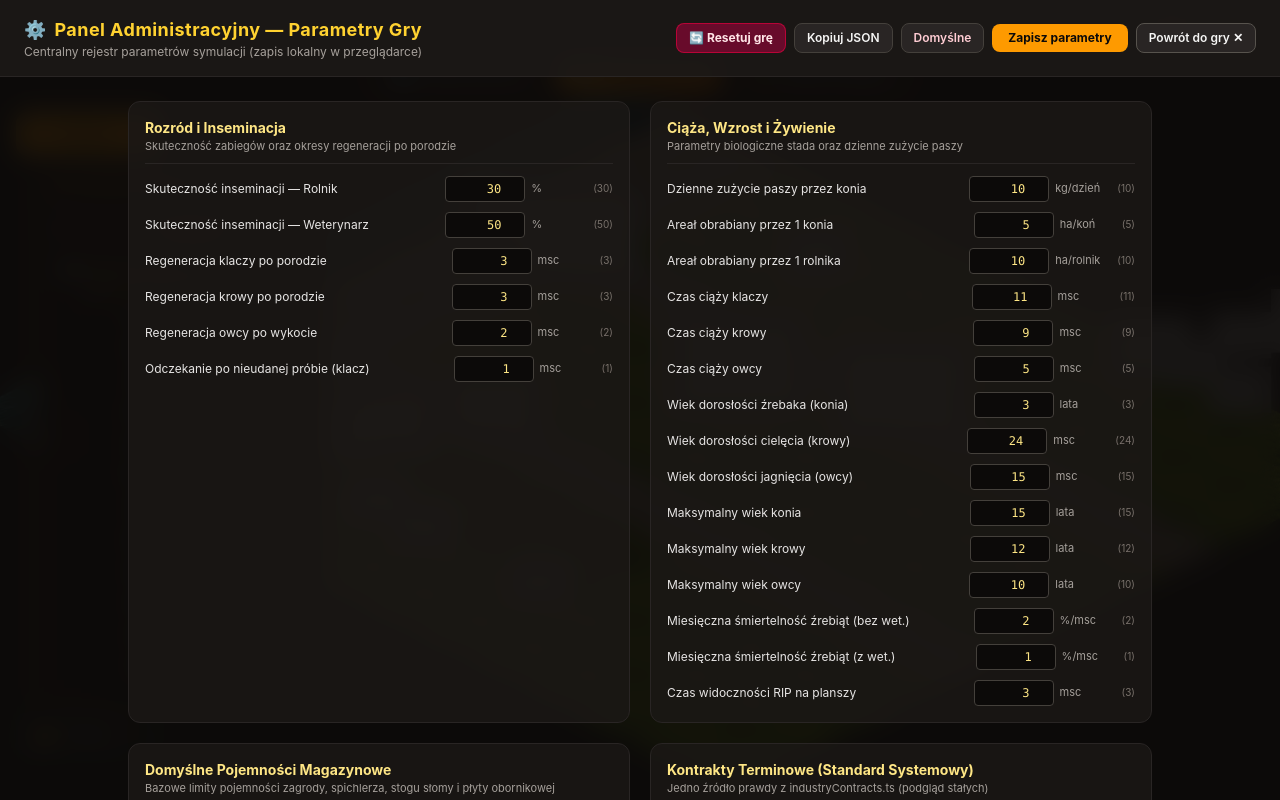
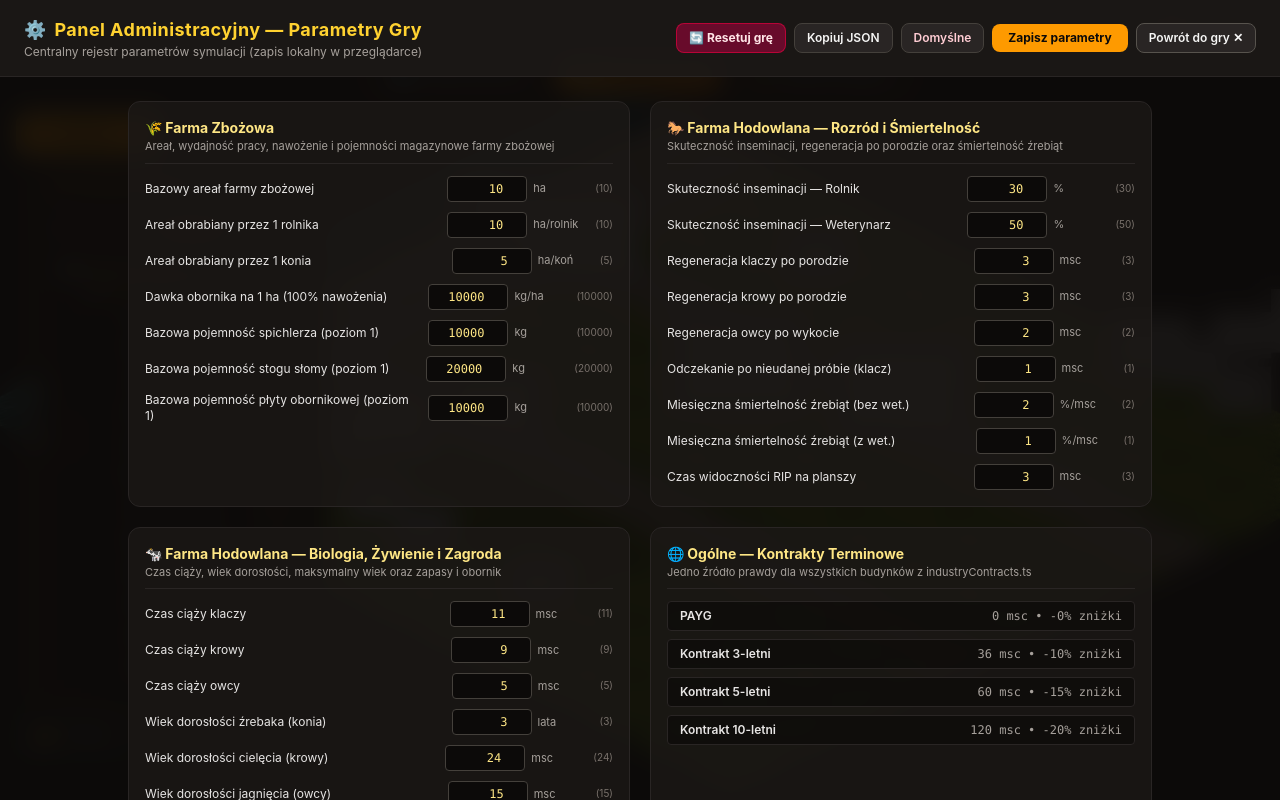
Before and after one commit to Marrucha/SustainableEconomy, a React (Vite) app in the folder client/: page / in a window 1280 px wide. Both pictures are taken after a click on the button "Panel administracyjny — parametry gry". Built offline with nearby package versions, Linux system fonts and the light colour scheme.

Commit message:
refactor(admin): group parameters by building (Grain Farm, Livestock Farm) and General

```diff
--- a/client/src/components/isometric/admin/AdminParametersModal.tsx
+++ b/client/src/components/isometric/admin/AdminParametersModal.tsx
@@ -25,8 +25,21 @@ interface FieldSpec {
 
 const SECTIONS: { title: string; subtitle: string; fields: FieldSpec[] }[] = [
   {
-    title: 'Rozród i Inseminacja',
-    subtitle: 'Skuteczność zabiegów oraz okresy regeneracji po porodzie',
+    title: '🌾 Farma Zbożowa',
+    subtitle: 'Areał, wydajność pracy, nawożenie i pojemności magazynowe farmy zbożowej',
+    fields: [
+      { key: 'farmBaseHectares', label: 'Bazowy areał farmy zbożowej', unit: 'ha', min: 1, max: 50, step: 1 },
+      { key: 'farmerWorkCapacityHa', label: 'Areał obrabiany przez 1 rolnika', unit: 'ha/rolnik', min: 1, max: 50, step: 1 },
+      { key: 'horseWorkCapacityHa', label: 'Areał obrabiany przez 1 konia', unit: 'ha/koń', min: 0.5, max: 20, step: 0.5 },
+      { key: 'manurePerHa100Kg', label: 'Dawka obornika na 1 ha (100% nawożenia)', unit: 'kg/ha', min: 500, max: 50000, step: 500 },
+      { key: 'grainSiloBaseCapacityKg', label: 'Bazowa pojemność spichlerza (poziom 1)', unit: 'kg', min: 1000, max: 100000, step: 500 },
+      { key: 'strawStackBaseCapacityKg', label: 'Bazowa pojemność stogu słomy (poziom 1)', unit: 'kg', min: 1000, max: 100000, step: 500 },
+      { key: 'manureBinBaseCapacityKg', label: 'Bazowa pojemność płyty obornikowej (poziom 1)', unit: 'kg', min: 1000, max: 100000, step: 500 },
+    ],
+  },
+  {
+    title: '🐎 Farma Hodowlana — Rozród i Śmiertelność',
+    subtitle: 'Skuteczność inseminacji, regeneracja po porodzie oraz śmiertelność źrebiąt',
     fields: [
       { key: 'inseminationSuccessFarmerPercent', label: 'Skuteczność inseminacji — Rolnik', unit: '%', min: 0, max: 100 },
       { key: 'inseminationSuccessVetPercent', label: 'Skuteczność inseminacji — Weterynarz', unit: '%', min: 0, max: 100 },
@@ -34,15 +47,15 @@ const SECTIONS: { title: string; subtitle: string; fields: FieldSpec[] }[] = [
       { key: 'cattleRecoveryMonths', label: 'Regeneracja krowy po porodzie', unit: 'msc', min: 0, max: 24 },
       { key: 'sheepRecoveryMonths', label: 'Regeneracja owcy po wykocie', unit: 'msc', min: 0, max: 24 },
       { key: 'horseInseminationRetryWaitMonths', label: 'Odczekanie po nieudanej próbie (klacz)', unit: 'msc', min: 1, max: 12 },
+      { key: 'foalMonthlyMortalityPercent', label: 'Miesięczna śmiertelność źrebiąt (bez wet.)', unit: '%/msc', min: 0, max: 50, step: 0.5 },
+      { key: 'foalMonthlyMortalityVetPercent', label: 'Miesięczna śmiertelność źrebiąt (z wet.)', unit: '%/msc', min: 0, max: 50, step: 0.5 },
+      { key: 'deceasedRemovalMonths', label: 'Czas widoczności RIP na planszy', unit: 'msc', min: 1, max: 12 },
     ],
   },
   {
-    title: 'Ciąża, Wzrost i Żywienie',
-    subtitle: 'Parametry biologiczne stada oraz dzienne zużycie paszy',
+    title: '🐄 Farma Hodowlana — Biologia, Żywienie i Zagroda',
+    subtitle: 'Czas ciąży, wiek dorosłości, maksymalny wiek oraz zapasy i obornik',
     fields: [
-      { key: 'horseDailyFeedKg', label: 'Dzienne zużycie paszy przez konia', unit: 'kg/dzień', min: 0, max: 100, step: 0.5 },
-      { key: 'horseWorkCapacityHa', label: 'Areał obrabiany przez 1 konia', unit: 'ha/koń', min: 0.5, max: 20, step: 0.5 },
-      { key: 'farmerWorkCapacityHa', label: 'Areał obrabiany przez 1 rolnika', unit: 'ha/rolnik', min: 1, max: 50, step: 1 },
       { key: 'horseGestationMonths', label: 'Czas ciąży klaczy', unit: 'msc', min: 1, max: 24 },
       { key: 'cattleGestationMonths', label: 'Czas ciąży krowy', unit: 'msc', min: 1, max: 24 },
       { key: 'sheepGestationMonths', label: 'Czas ciąży owcy', unit: 'msc', min: 1, max: 24 },
@@ -52,21 +65,8 @@ const SECTIONS: { title: string; subtitle: string; fields: FieldSpec[] }[] = [
       { key: 'horseMaxAgeYears', label: 'Maksymalny wiek konia', unit: 'lata', min: 5, max: 40 },
       { key: 'cattleMaxAgeYears', label: 'Maksymalny wiek krowy', unit: 'lata', min: 5, max: 30 },
       { key: 'sheepMaxAgeYears', label: 'Maksymalny wiek owcy', unit: 'lata', min: 4, max: 25 },
-      { key: 'foalMonthlyMortalityPercent', label: 'Miesięczna śmiertelność źrebiąt (bez wet.)', unit: '%/msc', min: 0, max: 50, step: 0.5 },
-      { key: 'foalMonthlyMortalityVetPercent', label: 'Miesięczna śmiertelność źrebiąt (z wet.)', unit: '%/msc', min: 0, max: 50, step: 0.5 },
-      { key: 'deceasedRemovalMonths', label: 'Czas widoczności RIP na planszy', unit: 'msc', min: 1, max: 12 },
-    ],
-  },
-  {
-    title: 'Domyślne Pojemności Magazynowe',
-    subtitle: 'Bazowe limity pojemności zagrody, spichlerza, stogu słomy i płyty obornikowej',
-    fields: [
+      { key: 'horseDailyFeedKg', label: 'Dzienne zużycie paszy przez konia', unit: 'kg/dzień', min: 0, max: 100, step: 0.5 },
       { key: 'manurePenCapacityKg', label: 'Pojemność zagrody na 1 zwierzę', unit: 'kg/szt.', min: 200, max: 5000, step: 50 },
-      { key: 'grainSiloBaseCapacityKg', label: 'Bazowa pojemność spichlerza (poziom 1)', unit: 'kg', min: 1000, max: 100000, step: 500 },
-      { key: 'strawStackBaseCapacityKg', label: 'Bazowa pojemność stogu słomy (poziom 1)', unit: 'kg', min: 1000, max: 100000, step: 500 },
-      { key: 'manureBinBaseCapacityKg', label: 'Bazowa pojemność płyty obornikowej (poziom 1)', unit: 'kg', min: 1000, max: 100000, step: 500 },
-      { key: 'manurePerHa100Kg', label: 'Dawka obornika na 1 ha (100% nawożenia)', unit: 'kg/ha', min: 500, max: 50000, step: 500 },
-      { key: 'farmBaseHectares', label: 'Bazowy areał farmy zbożowej', unit: 'ha', min: 1, max: 50, step: 1 },
     ],
   },
 ];
@@ -200,9 +200,9 @@ export const AdminParametersModal: React.FC<AdminParametersModalProps> = ({ isOp
 
           <section className="bg-stone-900/80 border border-stone-800 rounded-xl p-4 flex flex-col gap-3">
             <div className="border-b border-stone-800 pb-2">
-              <h2 className="text-sm font-bold text-amber-200">Kontrakty Terminowe (Standard Systemowy)</h2>
+              <h2 className="text-sm font-bold text-amber-200">🌐 Ogólne — Kontrakty Terminowe</h2>
               <p className="text-[11px] text-stone-400">
-                Jedno źródło prawdy z industryContracts.ts (podgląd stałych)
+                Jedno źródło prawdy dla wszystkich budynków z industryContracts.ts
               </p>
             </div>
             <div className="flex flex-col gap-2 text-xs">
```
